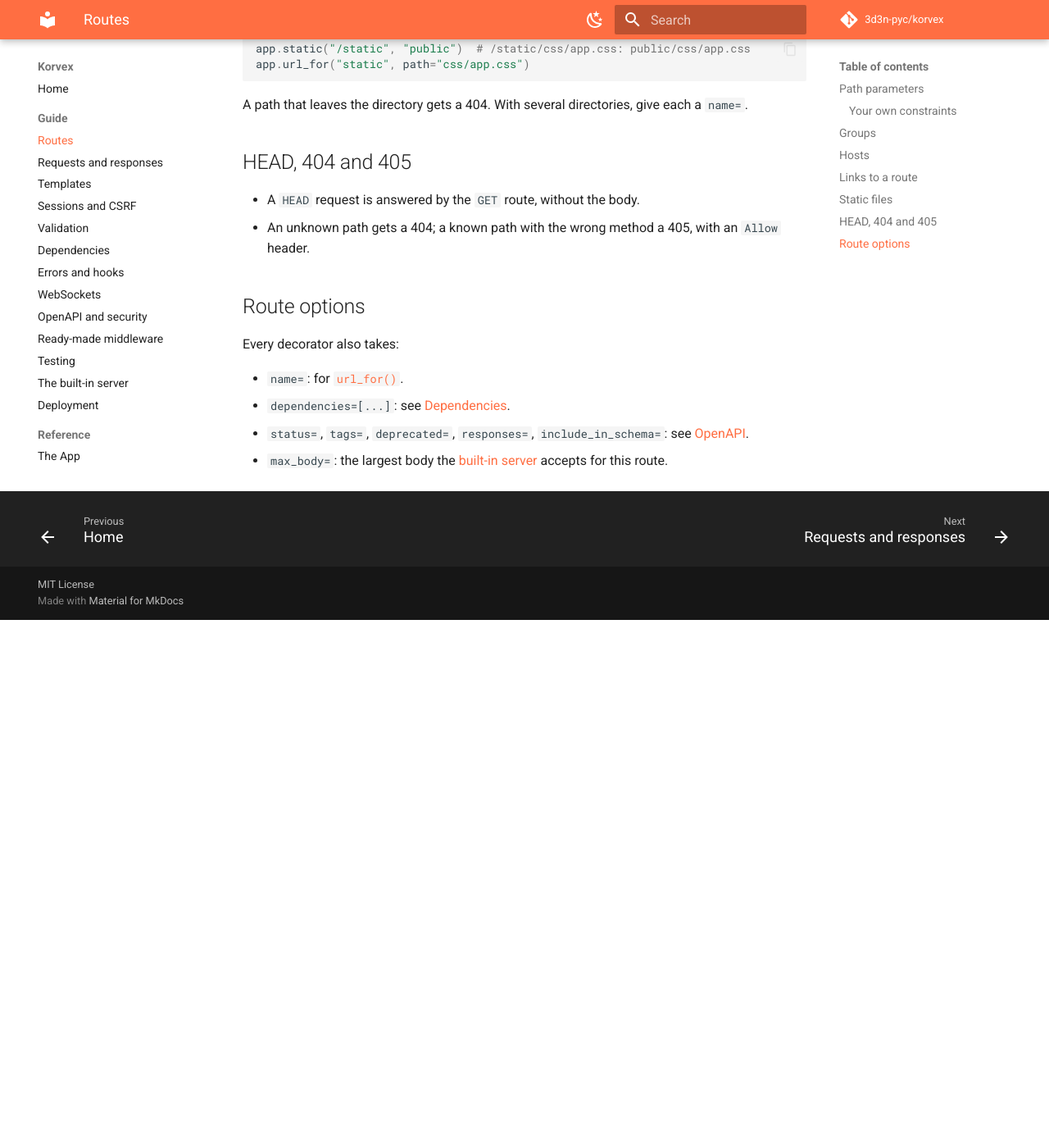
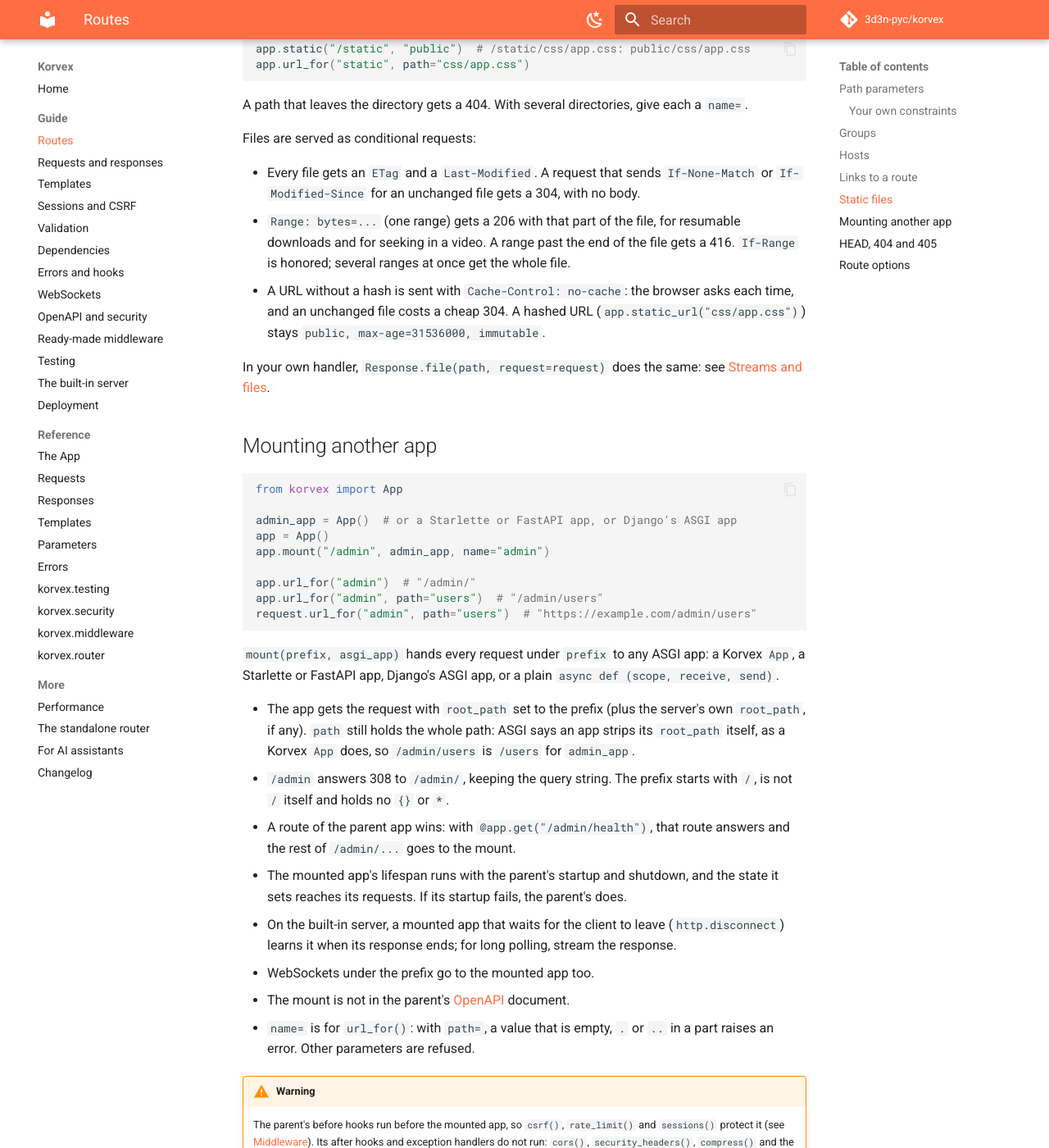
Before and after one commit to 3d3n-pyc/korvex, an MkDocs documentation site: the page built from docs/routes.md, in a window 1280 px wide and 1400 px high, scrolled down 2668 px. Shown: the whole window at 82% size. Built offline with MkDocs 1.6.1 and Material for MkDocs 9.7.7, drawn with Linux system fonts in a browser that asks for light colours; comment, search, counter and statistics services are not loaded; before the commit the page ends 3424 px from its top, so only the background shows below that; some of the changed text lies outside the part shown.

Commit message:
docs: mounting, conditional files; 1.0.0rc4 changelog
Co-Authored-By: Claude Opus 5.5 <noreply@anthropic.com>

````diff
--- a/docs/routes.md
+++ b/docs/routes.md
@@ -124,6 +124,70 @@ app.url_for("static", path="css/app.css")
 A path that leaves the directory gets a 404. With several directories,
 give each a `name=`.
 
+Files are served as conditional requests:
+
+- Every file gets an `ETag` and a `Last-Modified`. A request that sends
+  `If-None-Match` or `If-Modified-Since` for an unchanged file gets a 304,
+  with no body.
+- `Range: bytes=...` (one range) gets a 206 with that part of the file,
+  for resumable downloads and for seeking in a video. A range past the end
+  of the file gets a 416. `If-Range` is honored; several ranges at once
+  get the whole file.
+- A URL without a hash is sent with `Cache-Control: no-cache`: the browser
+  asks each time, and an unchanged file costs a cheap 304. A hashed URL
+  (`app.static_url("css/app.css")`) stays `public, max-age=31536000,
+  immutable`.
+
+In your own handler, `Response.file(path, request=request)` does the same:
+see [Streams and files](requests-and-responses.md#streams-and-files).
+
+## Mounting another app
+
+```python
+from korvex import App
+
+admin_app = App()  # or a Starlette or FastAPI app, or Django's ASGI app
+app = App()
+app.mount("/admin", admin_app, name="admin")
+
+app.url_for("admin")  # "/admin/"
+app.url_for("admin", path="users")  # "/admin/users"
+request.url_for("admin", path="users")  # "https://example.com/admin/users"
+```
+
+`mount(prefix, asgi_app)` hands every request under `prefix` to any ASGI
+app: a Korvex `App`, a Starlette or FastAPI app, Django's ASGI app, or a
+plain `async def (scope, receive, send)`.
+
+- The app gets the request with `root_path` set to the prefix (plus the
+  server's own `root_path`, if any). `path` still holds the whole path:
+  ASGI says an app strips its `root_path` itself, as a Korvex `App` does,
+  so `/admin/users` is `/users` for `admin_app`.
+- `/admin` answers 308 to `/admin/`, keeping the query string. The prefix
+  starts with `/`, is not `/` itself and holds no `{}` or `*`.
+- A route of the parent app wins: with `@app.get("/admin/health")`, that
+  route answers and the rest of `/admin/...` goes to the mount.
+- The mounted app's lifespan runs with the parent's startup and shutdown,
+  and the state it sets reaches its requests. If its startup fails, the
+  parent's does.
+- On the built-in server, a mounted app that waits for the client to leave
+  (`http.disconnect`) learns it when its response ends; for long polling,
+  stream the response.
+- WebSockets under the prefix go to the mounted app too.
+- The mount is not in the parent's [OpenAPI](openapi.md) document.
+- `name=` is for `url_for()`: with `path=`, a value that is empty, `.` or
+  `..` in a part raises an error. Other parameters are refused.
+
+!!! warning
+    The parent's before hooks run before the mounted app, so
+    `csrf()`, `rate_limit()` and `sessions()` protect it
+    (see [Middleware](middleware.md)).
+    Its after hooks and exception handlers do not run: `cors()`,
+    `security_headers()`, `compress()` and the request ID header don't
+    apply to the mounted app. Configure them in the mounted app. Only the
+    built-in server's own maximum body size applies, not a route's
+    `max_body=`.
+
 ## HEAD, 404 and 405
 
 - A `HEAD` request is answered by the `GET` route, without the body.
````
Also changed, not shown: .agents/skills/korvex/SKILL.md (+6 -0 lines), CHANGELOG.md (+27 -0 lines), ROADMAP.md (+3 -3 lines), docs/requests-and-responses.md (+14 -0 lines), korvex/_skill/SKILL.md (+6 -0 lines).
